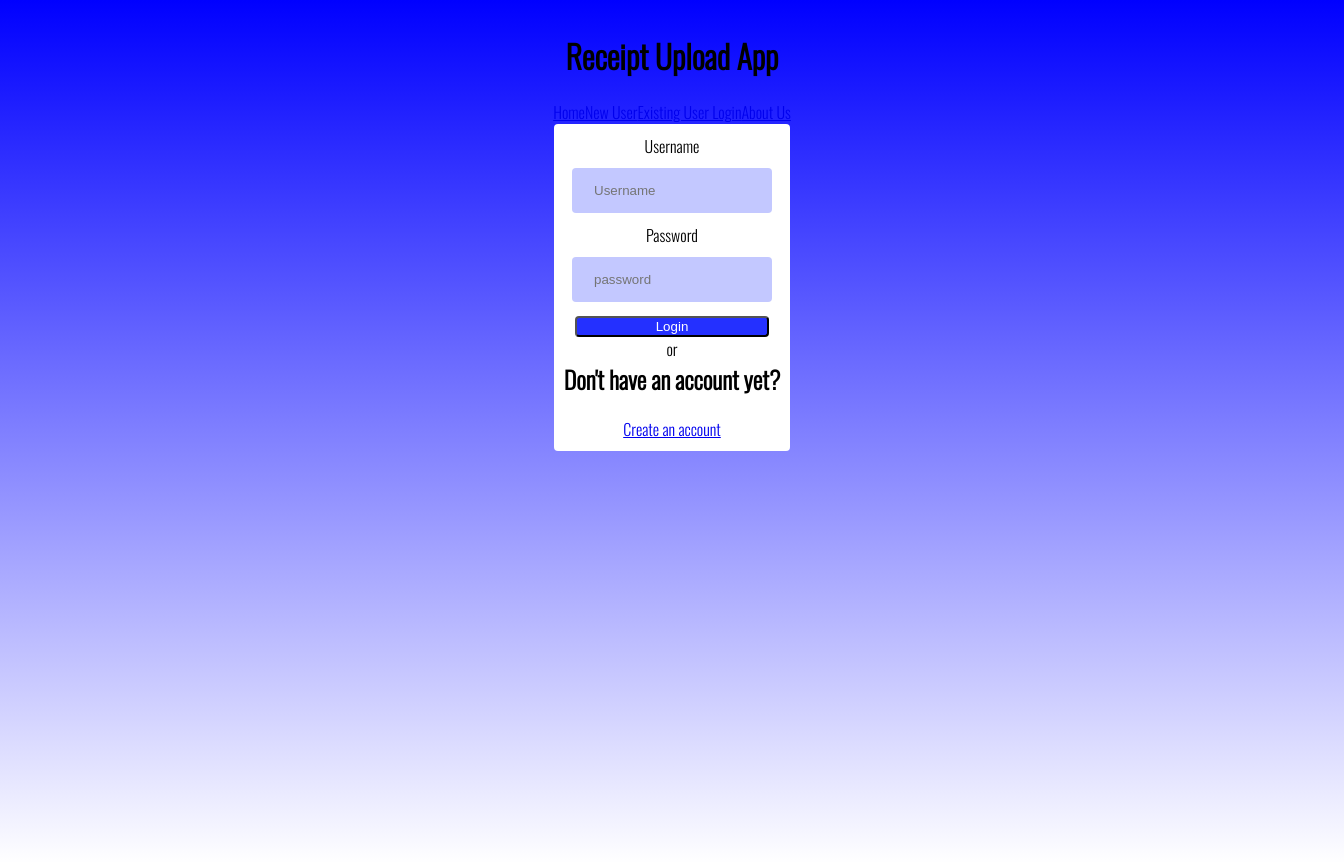
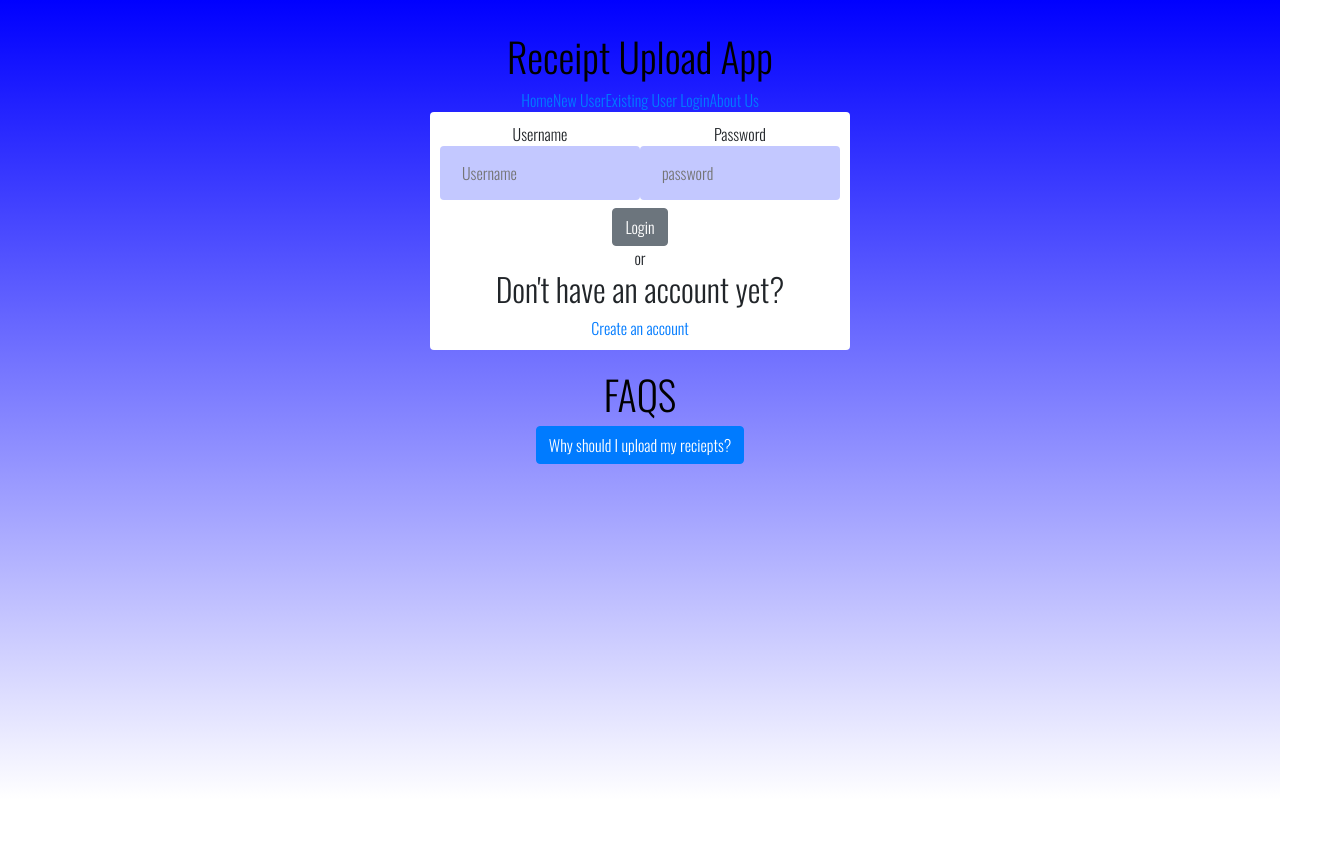
Before and after one commit to lambda-webpt-rta/bw_rta_frontend, a React (Create React App) app: page / in a window 1280 px wide. Shown: the whole page, 1344 px wide, since content can reach past the window. After the commit the page ends 800 px from the top, so only its background shows below. Built offline with nearby package versions, Linux system fonts and the light colour scheme.

Commit message:
added bootstrap and FAQS component

```diff
--- a/package.json
+++ b/package.json
@@ -4,6 +4,7 @@
     "private": true,
     "dependencies": {
         "axios": "^0.19.0",
+        "bootstrap": "^4.3.1",
         "formik": "^1.5.8",
         "react": "^16.9.0",
         "react-dom": "^16.9.0",
--- a/src/App.js
+++ b/src/App.js
@@ -5,17 +5,19 @@ import LoginForm from './Components/LoginForm';
 import FormikSignupForm from './Components/SignUpForm';
 import Navbar from './Components/Navbar';
 import DashBoard from './Components/Dashboard';
-import UploadForm from './Components/UploadForm'
-
+import UploadForm from './Components/UploadForm';
+import Faqs from './Components/Faqs';
 
 function App() {
   return (
     <div className="App">
+      {/* <img src = './images/receipt.png' /> */}
       <Navbar />
       <Route path="/signup" component={FormikSignupForm} />
       <Route exact path="/" component={DashBoard} />
       <Route path="/login" component={LoginForm} />
       <Route path="/upload" component={UploadForm} />
+      <Faqs />
     </div>
   );
 }
--- /dev/null
+++ b/src/Components/Faqs.js
@@ -0,0 +1,35 @@
+import React, { Component } from 'react';
+import { Collapse, Button, CardBody, Card } from 'reactstrap';
+
+class Faqs extends Component {
+  constructor(props) {
+    super(props);
+    this.toggle = this.toggle.bind(this);
+    this.state = { collapse: false };
+  }
+
+  toggle() {
+    this.setState(state => ({ collapse: !state.collapse }));
+  }
+
+  render() {
+    return (
+      <div>
+          <h1>FAQS</h1>
+        <Button color="primary" onClick={this.toggle} style={{ marginBottom: '1rem' }}>Why should I upload my reciepts?</Button>
+        <Collapse isOpen={this.state.collapse}>
+          <Card>
+            <CardBody>
+            Anim pariatur cliche reprehenderit,
+             enim eiusmod high life accusamus terry richardson ad squid. Nihil
+             anim keffiyeh helvetica, craft beer labore wes anderson cred
+             nesciunt sapiente ea proident.
+            </CardBody>
+          </Card>
+        </Collapse>
+      </div>
+    );
+  }
+}
+
+export default Faqs;
--- a/src/Components/LoginForm.js
+++ b/src/Components/LoginForm.js
@@ -3,7 +3,7 @@ import {withFormik, Form, Field} from 'formik';
 import * as Yup from 'yup';
 import axios from 'axios';
 import {Link} from "react-router-dom";
-import {Button} from 'reactstrap';
+import {Button, Label} from 'reactstrap';
 
 
 
@@ -15,17 +15,17 @@ const LoginForm=( {values, errors, touched, isSubmitting, status, }, props ) =>
         <Form>
 
             <div>
-                <label>Username
+                <Label>Username
                     <div>{touched.username&&errors.username&&<p>{errors.username}</p>}
                         <Field type="username" name="username" placeholder="Username" />
                     </div>
-                </label>
+                </Label>
 
-                <label>Password
+                <Label>Password
                      <div>{touched.password&&errors.password&&<p>{errors.password}</p>}
                         <Field type="password" name="password" placeholder="password" />
                     </div>
-                </label>
+                </Label>
 
                 <div><Button type="submit" disabled={isSubmitting} >Login</Button></div>
 
--- a/src/Components/SignUpForm.js
+++ b/src/Components/SignUpForm.js
@@ -3,7 +3,6 @@ import {withFormik, Form, Field} from 'formik';
 import * as Yup from 'yup';
 import axios from 'axios';
 import {Button,Label} from 'reactstrap';
-import LoginForm from './LoginForm';
 
 
 const SignUpForm=( {values, errors, touched, isSubmitting, status, }, props ) => {
--- a/src/Components/UploadForm.js
+++ b/src/Components/UploadForm.js
@@ -89,15 +89,15 @@ const UploadForm=( {values, errors, touched, isSubmitting, status, }, props ) =>
 
       <Label>Date
         <div>{touched.username&&errors.username&&<p>{errors.username}</p>}
-          <Field type="username" name="username" placeholder="username" /></div>
+          <Field type="username" name="username" placeholder="date" /></div>
       </Label>
       <label>Category
         <div>{touched.email&&errors.email&&<p>{errors.email}</p>}
-          <Field type="email" name="email" placeholder="email" /></div>
+          <Field type="email" name="email" placeholder="category" /></div>
       </label>
       <label>Amount
         <div>{touched.password&&errors.password&&<p>{errors.password}</p>}
-          <Field type="password" name="password" placeholder="password" /></div>
+          <Field type="password" name="password" placeholder="amount" /></div>
       </label>
 
       <div><Button type="submit" disabled={isSubmitting} >Submit</Button></div>
--- a/src/index.css
+++ b/src/index.css
@@ -59,9 +59,9 @@ h1 {
   color:black;
 }
 
-button {
+/* button {
   background: #2430FF;
   border-radius: 4px;
   width: 90%;
   color: white;
-}
+} */
--- a/src/index.js
+++ b/src/index.js
@@ -3,6 +3,7 @@ import ReactDOM from 'react-dom';
 import './index.css';
 import App from './App';
 import {BrowserRouter as Router} from "react-router-dom";
+import 'bootstrap/dist/css/bootstrap.css';
 
 ReactDOM.render(
     <Router>
```
Also changed, not shown: src/images/receipt.png (added), 1 other file (tests, documents, lock files or other folders).
